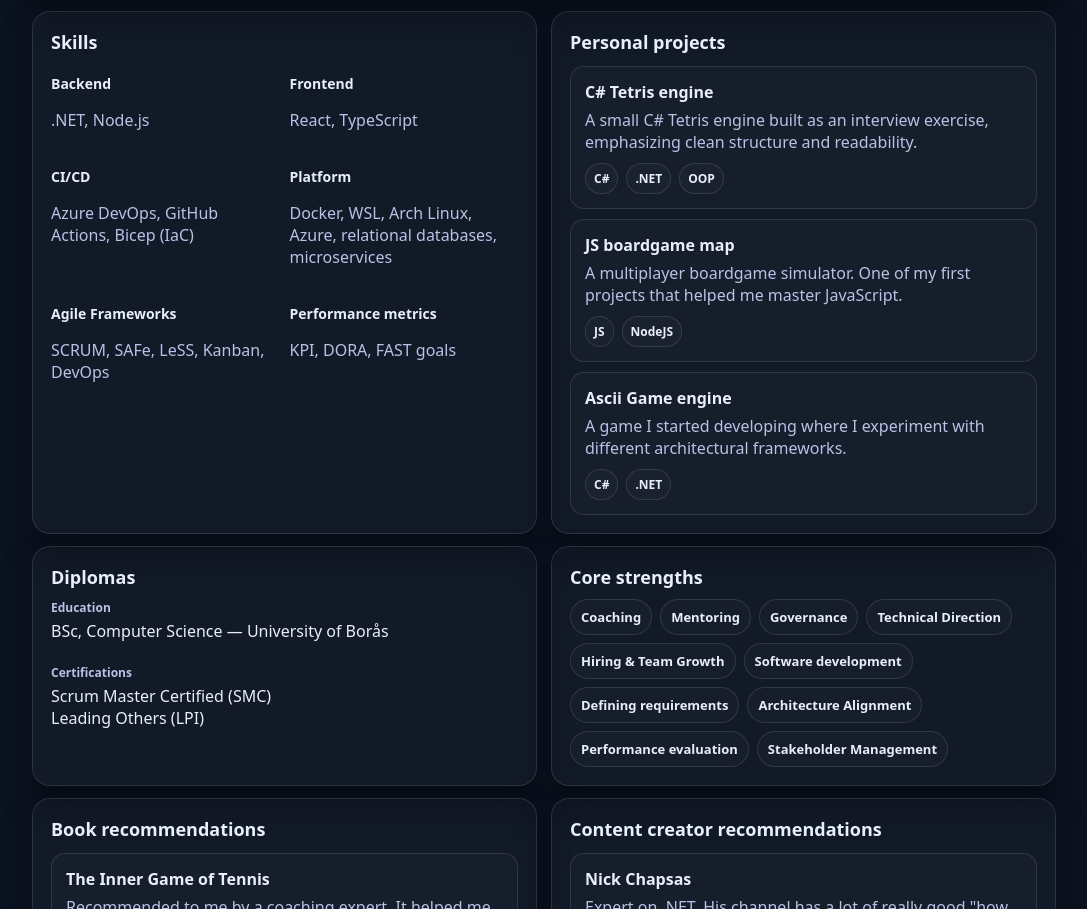
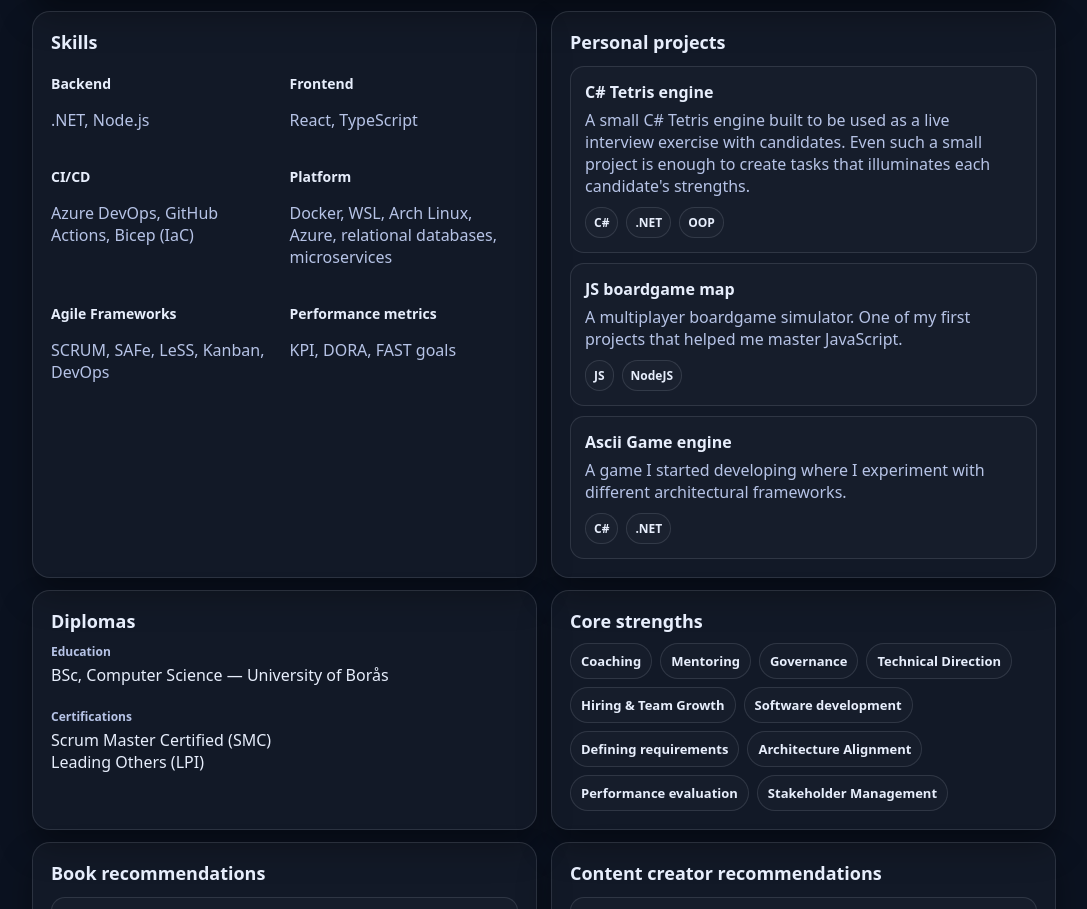
Before and after one commit to AntonLiBerg/AntonLiBerg.github.io, a plain HTML site: page index.html in a window 1280 px wide. Shown: the part 887-1796 px from the top of the page, without its empty margins (96-1183 px from the left). Drawn offline with Linux system fonts and the light colour scheme.

Commit message:
update content

```diff
--- a/index.html
+++ b/index.html
@@ -141,7 +141,7 @@
             <a class="project" href="https://github.com/AntonLiBerg/InterviewTest" target="_blank" rel="noopener noreferrer">
               <div class="pname">C# Tetris engine</div>
               <div class="muted">
-                A small C# Tetris engine built as an interview exercise, emphasizing clean structure and readability.
+                A small C# Tetris engine built to be used as a live interview exercise with candidates. Even such a small project is enough to create tasks that illuminates each candidate's strengths.
               </div>
               <div class="ptags">
                 <span class="chip small">C#</span>
```
